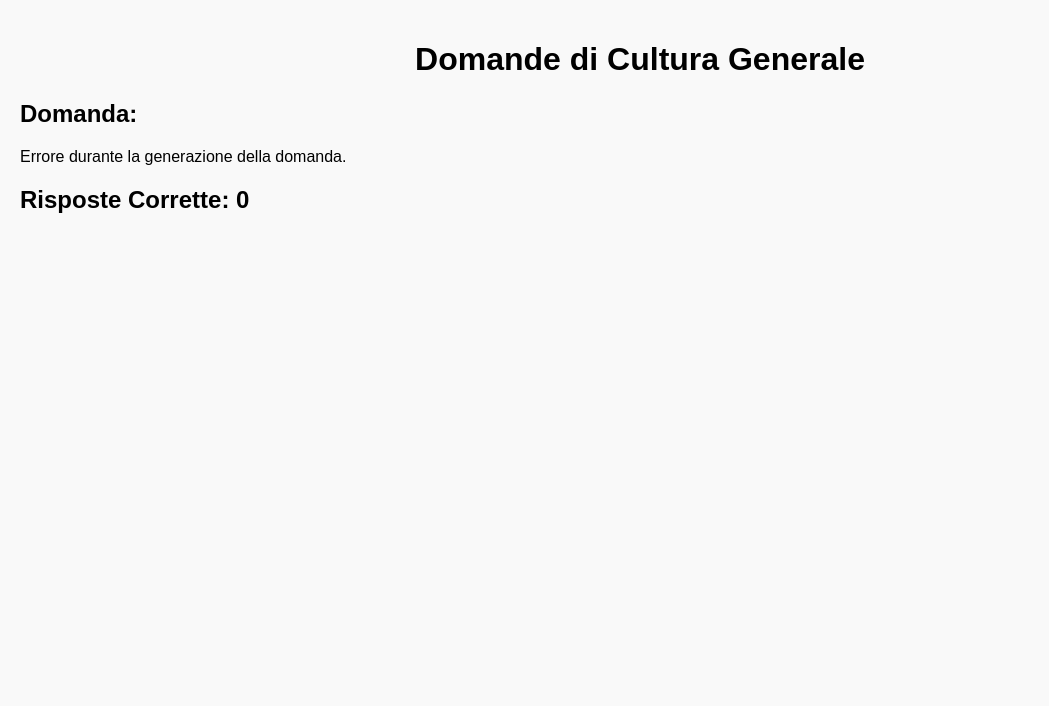
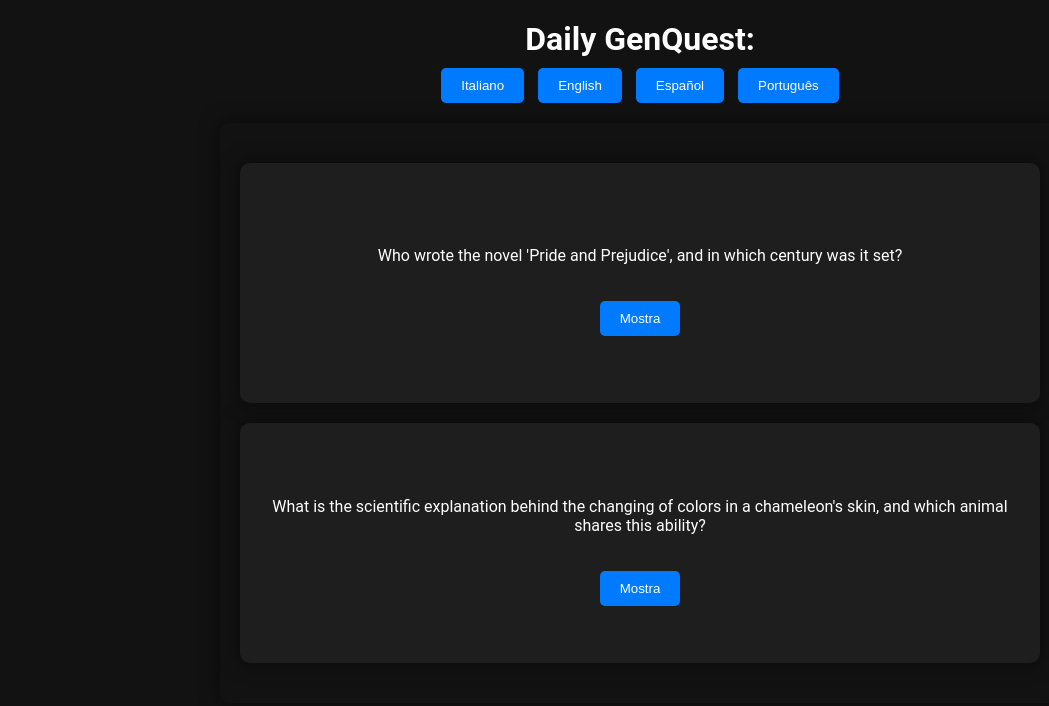
Before and after one commit to Dakkarm/GenQuest, a website: page index.html in a window 1280 px wide. Shown: the whole page, without its empty margins (0-1049 px from the left). Drawn offline with Linux system fonts and the light colour scheme; no server answers.

```diff
--- a/index.html
+++ b/index.html
@@ -7,17 +7,16 @@
     <link rel="stylesheet" href="style.css">
 </head>
 <body>
-    <h1>Domande di Cultura Generale</h1>
-
-    <div>
-        <h2>Domanda:</h2>
-        <p id="question-display">Premi il bottone per generare una domanda</p>
-    </div>
-
-    <div>
-        <h2>Risposte Corrette: <span id="correct-answers">0</span></h2>
-    </div>
-
+    <header>
+        <h1>Daily GenQuest:</h1>
+        <div id="language-switcher">
+            <button onclick="switchLanguage('it')">Italiano</button>
+            <button onclick="switchLanguage('en')">English</button>
+            <button onclick="switchLanguage('es')">Español</button>
+            <button onclick="switchLanguage('pt')">Português</button>
+        </div>
+    </header>
+    <div id="questions"></div>
     <script src="script.js"></script>
 </body>
 </html>
--- /dev/null
+++ b/questions.json
@@ -0,0 +1,12 @@
+{
+  "questions": [
+    {
+      "content": "Who wrote the novel 'Pride and Prejudice', and in which century was it set?",
+      "answer": "The novel 'Pride and Prejudice' was written by Jane Austen and it is set in the late 18th century, specifically during the Georgian era in England."
+    },
+    {
+      "content": "What is the scientific explanation behind the changing of colors in a chameleon's skin, and which animal shares this ability?",
+      "answer": "A chameleon changes its skin color through the use of specialized cells called chromatophores, which contain pigments. By expanding or contracting these cells, a chameleon can alter its color. Cuttlefish also share this ability, and they can change their color and pattern in a matter of seconds for camouflage and communication."
+    }
+  ]
+}
--- a/script.js
+++ b/script.js
@@ -1,18 +1,90 @@
+// @ts-nocheck
+
+const translations = {
+    it: {
+        title: 'Domande di Cultura Generale',
+        reveal: 'Mostra',
+        back: 'Indietro',
+        error: 'Errore durante la generazione delle domande.'
+    },
+    en: {
+        title: 'General Culture Questions',
+        reveal: 'Reveal',
+        back: 'Back',
+        error: 'Error generating questions.'
+    },
+    es: {
+        title: 'Preguntas de Cultura General',
+        reveal: 'Mostrar',
+        back: 'Atrás',
+        error: 'Error al generar preguntas.'
+    },
+    pt: {
+        title: 'Perguntas de Cultura Geral',
+        reveal: 'Mostrar',
+        back: 'Voltar',
+        error: 'Erro ao gerar perguntas.'
+    }
+};
+
 document.addEventListener('DOMContentLoaded', async () => {
     try {
         const response = await fetch('questions.json');
         const data = await response.json();
 
-        const currentDate = new Date();
-        const dayOfYear = Math.floor((currentDate - new Date(currentDate.getFullYear(), 0, 0)) / 1000 / 60 / 60 / 24);
+        const questionsContainer = document.getElementById('questions');
 
-        const questionIndex = dayOfYear % data.questions.length;
-        const question = data.questions[questionIndex].content;
+        data.questions.forEach((question, index) => {
+            const card = document.createElement('div');
+            card.className = 'card';
 
-        const questionDisplay = document.getElementById('question-display');
-        questionDisplay.innerText = question;
+            const cardFront = document.createElement('div');
+            cardFront.className = 'card-front card-content';
+            cardFront.innerHTML = `<p>${question.content}</p><button onclick="flipCard(${index})">${translations[getCurrentLanguage()].reveal}</button>`;
+
+            const cardBack = document.createElement('div');
+            cardBack.className = 'card-back card-content';
+            cardBack.innerHTML = `<p>${question.answer}</p><button onclick="flipCard(${index})">${translations[getCurrentLanguage()].back}</button>`;
+
+            card.appendChild(cardFront);
+            card.appendChild(cardBack);
+            questionsContainer.appendChild(card);
+        });
     } catch (error) {
         console.error('Errore:', error);
-        document.getElementById('question-display').innerText = 'Errore durante la generazione della domanda.';
+        document.getElementById('questions').innerText = translations[getCurrentLanguage()].error;
     }
 });
+
+function flipCard(index) {
+    const card = document.getElementsByClassName('card')[index];
+    card.classList.toggle('flipped');
+}
+
+function switchLanguage(lang) {
+    document.documentElement.lang = lang;
+    document.querySelector('title').innerText = translations[lang].title;
+    document.querySelector('h1').innerText = translations[lang].title;
+    updateButtonsText();
+}
+
+function getCurrentLanguage() {
+    return document.documentElement.lang || 'it';
+}
+
+function updateButtonsText() {
+    const cards = document.getElementsByClassName('card');
+    for (let i = 0; i < cards.length; i++) {
+        const card = cards[i];
+        const frontButton = card.querySelector('.card-front button');
+        const backButton = card.querySelector('.card-back button');
+        frontButton.innerText = translations[getCurrentLanguage()].reveal;
+        backButton.innerText = translations[getCurrentLanguage()].back;
+    }
+}
+
+
+translate_questions = () => {
+    const lang = document.getElementById("lang").value;
+    switchLanguage(lang);
+}
--- a/style.css
+++ b/style.css
@@ -1,29 +1,124 @@
+/* Global Styles */
 body {
-    font-family: Arial, sans-serif;
+    font-family: 'Roboto', sans-serif;
     margin: 0;
     padding: 20px;
-    background-color: #f9f9f9;
+    background-color: #121212;
+    color: #ffffff;
+}
+
+header {
+    text-align: center;
+    margin-bottom: 20px;
 }
 
 h1 {
-    text-align: center;
+    margin: 0;
+    font-size: 2em;
+}
+
+#language-switcher {
+    margin-top: 10px;
+}
+
+#language-switcher button {
+    margin: 0 5px;
+    padding: 10px 20px;
+    background-color: #007BFF;
+    color: white;
+    border: none;
+    border-radius: 5px;
+    cursor: pointer;
+    transition: background-color 0.3s;
+}
+
+#language-switcher button:hover {
+    background-color: #0056b3;
 }
 
 #questions {
-    max-width: 600px;
+    max-width: 800px;
     margin: 0 auto;
-    background-color: white;
     padding: 20px;
     border-radius: 10px;
-    box-shadow: 0 0 10px rgba(0, 0, 0, 0.1);
+    box-shadow: 0 0 20px rgba(0, 0, 0, 0.5);
 }
 
-ul {
-    list-style-type: none;
-    padding: 0;
+/* Card Styles */
+.card {
+    background-color: #1e1e1e;
+    border-radius: 10px;
+    box-shadow: 0 0 20px rgba(0, 0, 0, 0.5);
+    margin: 20px 0;
+    padding: 20px;
+    position: relative;
+    transition: transform 0.6s;
+    transform-style: preserve-3d;
+    perspective: 1000px;
+    height: 200px; /* Ensure a fixed height for the card */
 }
 
-li {
-    padding: 10px 0;
-    border-bottom: 1px solid #eee;
+.card.flipped {
+    transform: rotateY(180deg);
 }
+
+.card-content {
+    backface-visibility: hidden;
+    display: flex;
+    flex-direction: column;
+    justify-content: center;
+    align-items: center;
+    height: 100%;
+    text-align: center; /* Center text inside the card */
+}
+
+.card-front, .card-back {
+    position: absolute;
+    top: 0;
+    left: 0;
+    width: 100%;
+    height: 100%;
+    padding: 20px;
+    box-sizing: border-box;
+    border-radius: 10px;
+}
+
+.card-back {
+    transform: rotateY(180deg);
+}
+
+button {
+    margin-top: 20px;
+    padding: 10px 20px;
+    background-color: #007BFF;
+    color: white;
+    border: none;
+    border-radius: 5px;
+    cursor: pointer;
+    transition: background-color 0.3s;
+}
+
+button:hover {
+    background-color: #0056b3;
+}
+
+/* Responsive Design */
+@media (max-width: 600px) {
+    body {
+        padding: 10px;
+    }
+
+    #language-switcher button {
+        padding: 8px 16px;
+        margin: 5px 2px;
+    }
+
+    .card {
+        padding: 15px;
+        height: auto; /* Allow height to adjust on smaller screens */
+    }
+
+    button {
+        padding: 8px 16px;
+    }
+}
```
Also changed, not shown: api/get_questions.js (+33 -10 lines), workflows/generate-questions.yml (+10 -6 lines), README.md, 1 other file.
